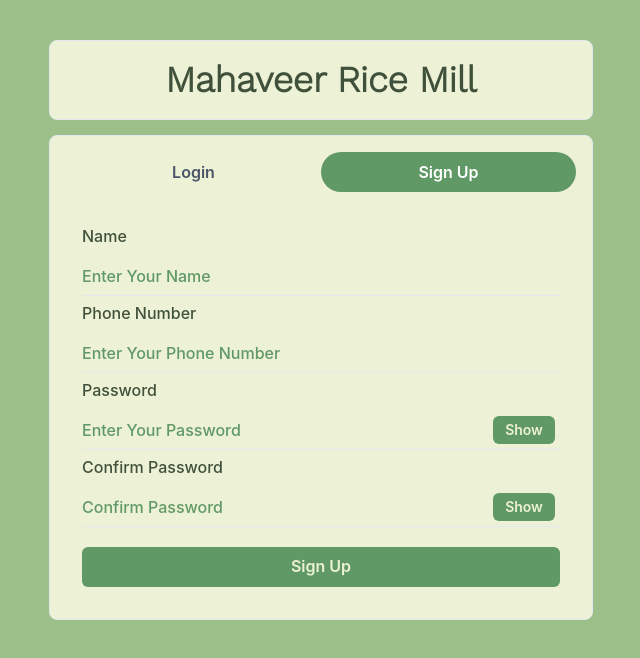
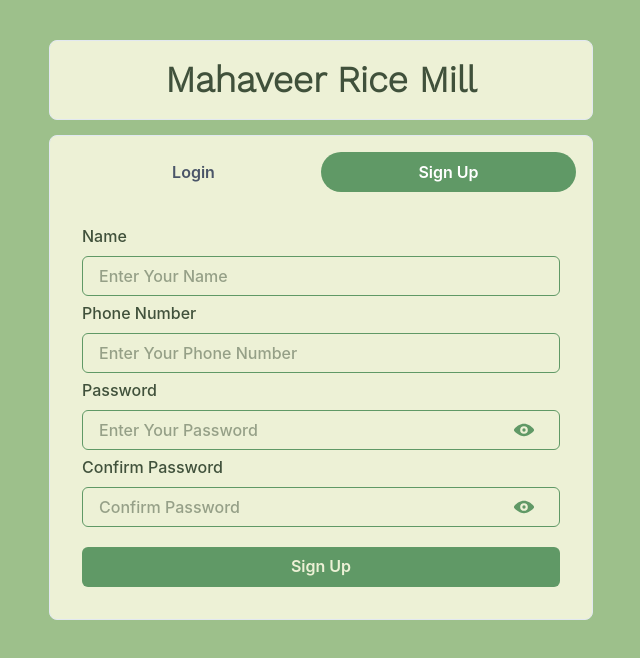
Before and after one commit to VA-C-2K/rice-mill, a React (Create React App) app in the folder frontend/: page / in a window 1280 px wide. Both pictures are taken after a click on the tab "Sign Up". Shown: the top 658 px of the page, without its empty margins (319-959 px from the left). Built offline with nearby package versions, Linux system fonts and the light colour scheme.

Commit message:
added formik

```diff
--- a/frontend/package.json
+++ b/frontend/package.json
@@ -12,11 +12,13 @@
     "@testing-library/react": "^13.4.0",
     "@testing-library/user-event": "^13.5.0",
     "axios": "^1.4.0",
+    "formik": "^2.4.1",
     "react": "^18.2.0",
     "react-dom": "^18.2.0",
     "react-router-dom": "^6.11.2",
     "react-scripts": "5.0.1",
-    "web-vitals": "^2.1.4"
+    "web-vitals": "^2.1.4",
+    "yup": "^1.2.0"
   },
   "scripts": {
     "start": "react-scripts start",
--- a/frontend/src/components/Authentication/Login.js
+++ b/frontend/src/components/Authentication/Login.js
@@ -1,24 +1,25 @@
-import { FormControl, FormLabel, Input, InputGroup, InputRightElement, useToast, VStack } from '@chakra-ui/react';
+import { InputRightElement, useToast, VStack } from '@chakra-ui/react';
 import React, { useState } from 'react'
 import { useNavigate } from 'react-router-dom';
 import axios from "axios";
 import { config } from "../../api/auth.api";
 import CustomButton from '../CustomButton';
+import { Formik } from "formik";
+import * as Yup from "yup";
+import { ViewIcon, ViewOffIcon } from '@chakra-ui/icons';
+import FormikInput from '../FormikInput';
 
 const Login = () => {
   const [show, setShow] = useState(false);
-  const [phoneNumber, setPhoneNumber] = useState();
-  const [password, setPassword] = useState();
   const [loading, setLoading] = useState(false);
   axios.defaults.withCredentials = true;
   const toast = useToast();
   const navigate = useNavigate();
-
   const handleClick = () => setShow(!show);
-
-  const submitHandler = async() => {
+  const submitHandler = async (values) => {
+    const { phonenumber,password } = values;
     setLoading(true);
-    if (!password) {
+    if (!phonenumber) {
       toast({
         title: "Please Fill all the Feilds",
         status: "warning",
@@ -30,7 +31,7 @@ const Login = () => {
       return;
     }
     try {
-       const data  = await axios.post(`http://127.0.0.1:5000/user/login`,{ password,phonenum:phoneNumber },config);
+      const data = await axios.post(`http://127.0.0.1:5000/user/login`, { password, phonenum: phonenumber }, config);
       toast({
         title: "Login Successful",
         status: "success",
@@ -55,58 +56,74 @@ const Login = () => {
   }
 
   return (
+    <Formik
+      initialValues={{ phonenumber: "", password: "" }}
+      validationSchema={Yup.object({
+        phonenumber: Yup.string()
+          .required("Phone number is required")
+          .min(10, "Phone number is too short"),
+        password: Yup.string()
+          .required("Password is required")
+          .min(8, "Password is too short"),
+      })}
+      onSubmit={(values, actions) => {
+        submitHandler(values);
+        actions.resetForm();
+      }}
+    >
+      {formik => (
         <VStack
+          as="form"
           spacing={'5px'}
+          onSubmit={formik.handleSubmit}
         >
-          <FormControl>
-              <FormLabel id="phoneNumber" color="#40513B">Phone Number</FormLabel>
-              <Input
-                  type='tel'
-                  placeholder='Enter Your Phone Number'
-                  onChange={(e) => setPhoneNumber(e.target.value)}
-                  value={phoneNumber}
-                  variant='flushed'
+          <FormikInput name="phonenumber" label={"Phone Number"} placeholder='Enter Your Phone Number'
+            variant='outline'
             focusBorderColor='#609966'
-                  _placeholder={{ opacity: 1, color: '#609966' }}
+            _placeholder={{ opacity: 0.5, color: '#40513B' }}
             color="#609966"
             fontWeight={500}
+            type="number"
+            border="1px"
           />
-          </FormControl>
-          <FormControl>
-              <FormLabel id="password" isRequired color="#40513B"> Password </FormLabel>
-              <InputGroup>
-                  <Input
+          <FormikInput
+            name="password"
             type={show ? 'text' : 'password'}
             placeholder='Enter Your Password'
-                      value={password}
-                      onChange={(e) => setPassword(e.target.value)}
-                      variant='flushed'
-                      focusBorderColor='#609966'
-                      _placeholder={{ opacity: 1, color: '#609966' }}
+            label={"Password"}
+            variant='outline'
+            _placeholder={{ opacity: 0.5, color: '#40513B' }}
             color="#609966"
             fontWeight={500}
-                  />
+            focusBorderColor='#609966'
+            border="1px"
+            childern={
             <InputRightElement width={"4.5rem"}>
                 <CustomButton
-                        h="1.75rem"
                   size="sm"
-                        onClick={handleClick}>
-                          {show ? "Hide" : "Show"}
+                  onClick={handleClick}
+                  bg="transparent"
+                  color="#609966"
+                  _hover={{}}
+                >
+                  {show ? <ViewOffIcon w={5} h={5} /> : <ViewIcon w={5} h={5} />}
                 </CustomButton>
               </InputRightElement>
-              </InputGroup>
-          </FormControl>
+            }
+          />
+
           <CustomButton
             w="100%"
             style={{marginTop:15}}
-                onClick={submitHandler}
+            type="submit"
             isLoading={loading}
             loadingText='Logging In Please Wait...'
             >
               Login
           </CustomButton>
-
         </VStack>
+      )}
+    </Formik>
   )
 }
 
--- a/frontend/src/components/Authentication/Signup.js
+++ b/frontend/src/components/Authentication/Signup.js
@@ -1,27 +1,29 @@
-import { FormControl, FormLabel, Input, InputGroup, InputRightElement, VStack } from '@chakra-ui/react'
+import { InputRightElement, VStack } from '@chakra-ui/react'
 import React, { useState } from 'react'
 import { useToast } from '@chakra-ui/react';
 import axios from "axios";
 import { useNavigate } from 'react-router-dom';
 import { config } from "../../api/auth.api";
 import CustomButton from '../CustomButton';
+import { ViewIcon, ViewOffIcon } from "@chakra-ui/icons";
+import { Formik } from "formik";
+import * as Yup from "yup";
+import FormikInput from '../FormikInput';
 
 
 const Signup = () => {
   const [show, setShow] = useState(false);
-    const [name, setName] = useState();
-    const [phoneNumber, setPhoneNumber] = useState();
-    const [confirmpassword, setConfirmpassword] = useState();
-    const [password, setPassword] = useState();
   const [loading, setLoading] = useState(false);
   const toast = useToast();
   const navigate = useNavigate();
 
   const handleClick = () => setShow(!show);
 
-    const submitHandler = async () => {
+  const submitHandler = async (values) => {
+    console.log('values: ', values);
+    const { username,phonenumber,password,confirmpassword } = values;
     setLoading(true)
-        if (!name || !password || !confirmpassword || !phoneNumber) {
+    if (!username || !password || !confirmpassword || !phonenumber) {
       toast({
         title: "Please Fill all the Feilds",
         status: "warning",
@@ -47,9 +49,9 @@ const Signup = () => {
       const { data } = await axios.post(
         "http://127.0.0.1:5000/user",
         {
-                name,
+          name:username,
           password,
-                phonenum:phoneNumber
+          phonenum: phonenumber
         },
         config
       );
@@ -77,95 +79,114 @@ const Signup = () => {
   }
 
   return (
+    <Formik
+      initialValues={{ username:"", phonenumber: "", password: "", confirmpassword: "" }}
+      validationSchema={Yup.object({
+        username: Yup.string()
+          .required("Name is required"),
+        phonenumber: Yup.string()
+          .required("Phone number is required")
+          .min(10, "Phone number is too short")
+          .max(10, "Phone number is too long"),
+        password: Yup.string()
+          .required("Password is required")
+          .min(8, "Password is too short"),
+        confirmpassword: Yup.string()
+          .required("Confirm password is required")
+          .min(8, "Confirm password is too short"),
+      })}
+      onSubmit={(values, actions) => {
+        submitHandler(values);
+        // actions.resetForm();
+      }}
+    >
+      {formik => (
+
         <VStack
+          as="form"
           spacing={'5px'}
+          onSubmit={formik.handleSubmit}
         >
-            <FormControl>
-                <FormLabel id="first-name" isRequired color="#40513B"> Name </FormLabel>
-                <Input
-                    placeholder='Enter Your Name'
-                    onChange={(e) => setName(e.target.value)}
-                    variant='flushed'
+          <FormikInput name="username" label={"Name"} placeholder='Enter Your Name'
+            variant='outline'
             focusBorderColor='#609966'
-                    _placeholder={{ opacity: 1, color: '#609966' }}
+            _placeholder={{ opacity: 0.5, color: '#40513B' }}
             color="#609966"
             fontWeight={500}
+            border="1px"
           />
-            </FormControl>
-            <FormControl>
-              <FormLabel id="phoneNumber" color="#40513B"> Phone Number</FormLabel>
-              <Input
-                  type='tel'
-                  placeholder='Enter Your Phone Number'
-                  onChange={(e) => setPhoneNumber(e.target.value)}
-                  value={phoneNumber}
-                  variant='flushed'
+          <FormikInput name="phonenumber" label={"Phone Number"} placeholder='Enter Your Phone Number'
+            variant='outline'
             focusBorderColor='#609966'
-                  _placeholder={{ opacity: 1, color: '#609966' }}
+            _placeholder={{ opacity: 0.5, color: '#40513B' }}
             color="#609966"
             fontWeight={500}
+            type="number"
+            border="1px"
           />
-          </FormControl>
-            <FormControl>
-                <FormLabel id="password" isRequired color="#40513B"> Password </FormLabel>
-                <InputGroup>
-                    <Input
+          <FormikInput
+            name="password"
             type={show ? 'text' : 'password'}
             placeholder='Enter Your Password'
-                        onChange={(e) => setPassword(e.target.value)}
-                        variant='flushed'
-                        focusBorderColor='#609966'
-                        _placeholder={{ opacity: 1, color: '#609966' }}
+            label={"Password"}
+            variant='outline'
+            _placeholder={{ opacity: 0.5, color: '#40513B' }}
             color="#609966"
             fontWeight={500}
-                    />
+            focusBorderColor='#609966'
+            border="1px"
+            childern={
               <InputRightElement width={"4.5rem"}>
                 <CustomButton
-                          h="1.75rem"
                   size="sm"
                   onClick={handleClick}
+                  bg="transparent"
+                  color="#609966"
+                  _hover={{}}
                 >
-                            {show ? "Hide" : "Show"}
+                  {show ? <ViewOffIcon w={5} h={5} /> : <ViewIcon w={5} h={5} />}
                 </CustomButton>
               </InputRightElement>
-                </InputGroup>
-            </FormControl>
-            <FormControl>
-                <FormLabel id="confirm-password" isRequired color="#40513B"> Confirm Password </FormLabel>
-                <InputGroup>
-                    <Input
+            }
+          />
+          <FormikInput
+            name="confirmpassword"
             type={show ? 'text' : 'password'}
             placeholder='Confirm Password'
-                        onChange={(e) => setConfirmpassword(e.target.value)}
-                        variant='flushed'
-                        focusBorderColor='#609966'
-                        _placeholder={{ opacity: 1, color: '#609966' }}
+            label={"Confirm Password"}
+            variant='outline'
+            _placeholder={{ opacity: 0.5, color: '#40513B' }}
             color="#609966"
             fontWeight={500}
-                    />
+            focusBorderColor='#609966'
+            border="1px"
+            childern={
               <InputRightElement width={"4.5rem"}>
                 <CustomButton
-                          h="1.75rem"
                   size="sm"
                   onClick={handleClick}
+                  bg="transparent"
+                  color="#609966"
+                  _hover={{}}
                 >
-                            {show ? "Hide" : "Show"}
+                  {show ? <ViewOffIcon w={5} h={5} /> : <ViewIcon w={5} h={5} />}
                 </CustomButton>
               </InputRightElement>
-                </InputGroup>
-            </FormControl>
-
+            }
+          />
           <CustomButton
             w="100%"
             style={{ marginTop: 15 }}
-              onClick={submitHandler}
+            type="submit"
             isLoading={loading}
-              loadingText={`Please wait while we register you ${name}...`}
+            loadingText={`Please wait while we register you ${formik.values.username}...`}
           >
             Sign Up
           </CustomButton>
 
         </VStack>
+      )}
+    </Formik>
   )
 }
 
--- a/frontend/src/components/CustomButton.js
+++ b/frontend/src/components/CustomButton.js
@@ -2,9 +2,11 @@ import { Button } from '@chakra-ui/react';
 import React from 'react';
 
 const CustomButton = (props) => {
-    const { children , onClick , variant,size=["sm", "md"] ,id,w,h,style,isLoading,loadingText,leftIcon,bg="#609966",color="#EDF1D6",_hover={ bg: "#4a875d" }} = props;
+    const { type,children, onClick, variant, size = ["sm", "md"], id, w, h, style, isLoading, loadingText, leftIcon, bg = "#609966", color = "#EDF1D6", _hover = { bg: "#4a875d" }, borderColor ,border} = props;
+
   return (
     <Button
+      type={type}
       backgroundColor={bg}
       color={color}
       _hover={_hover}
@@ -12,12 +14,14 @@ const CustomButton = (props) => {
       onClick={onClick}
       size={size}
       id={id}
-          w = {w}
+      w={w}
       h={h}
       style={style}
       isLoading={isLoading}
-          loadingText = { loadingText}
+      loadingText={loadingText}
       leftIcon={leftIcon}
+      borderColor={borderColor}
+      border={border}
     >
       {children}
     </Button>
--- /dev/null
+++ b/frontend/src/components/FormikInput.js
@@ -0,0 +1,25 @@
+import {
+    FormControl,
+    FormErrorMessage,
+    FormLabel,
+  } from "@chakra-ui/form-control";
+  import { InputGroup } from "@chakra-ui/react";
+  import { Input } from "@chakra-ui/input";
+  import { Field, useField } from "formik";
+
+  const FormikInput = ({ label, childern, ...props }) => {
+    const [field, meta] = useField(props);
+    const { lableColor="#40513B" } = props;
+    return (
+      <FormControl isInvalid={meta.error && meta.touched}>
+        <FormLabel color={lableColor}>{label}</FormLabel>
+        <InputGroup>
+            <Field as={Input} {...field} {...props} />
+                {childern}
+        </InputGroup>
+        <FormErrorMessage>{meta.error}</FormErrorMessage>
+      </FormControl>
+    );
+  };
+
+  export default FormikInput;
```
Also changed, not shown: frontend/src/components/CutomerComponent/CutomerTable.js (+114 -30 lines), frontend/src/pages/HomePage.js (+4 -3 lines), frontend/src/background.jpg (deleted), 1 other file (tests, documents, lock files or other folders). Lines whose indentation alone changed are shown as unchanged.
